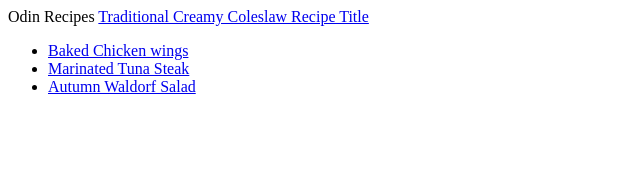
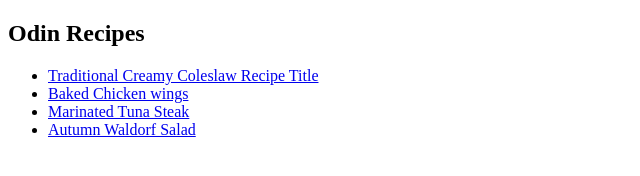
Before and after one commit to Emeralda0144/odin-recipes, a plain HTML site: page index.html in a window 1280 px wide. Shown: the whole page, without its empty margins (0-640 px from the left). Drawn offline with Linux system fonts and the light colour scheme.

Commit message:
Update index.html

```diff
--- a/index.html
+++ b/index.html
@@ -5,11 +5,10 @@
     <title>Project Recipes</title>
 </head>
 <body>
-    <div>
-        Odin Recipes <a href="recipes/salad.html">Traditional Creamy Coleslaw Recipe Title</a>
-    </div>
+    <h2>Odin Recipes</h2>
     <div>
         <ul>
+            <li><a href="recipes/salad.html">Traditional Creamy Coleslaw Recipe Title</a></li>
             <li><a href="recipes/chicken.html">Baked Chicken wings</a></li>
             <li><a href="recipes/tuna.html">Marinated Tuna Steak</a></li>
             <li><a href="recipes/waldorf.html">Autumn Waldorf Salad</a></li>
```
